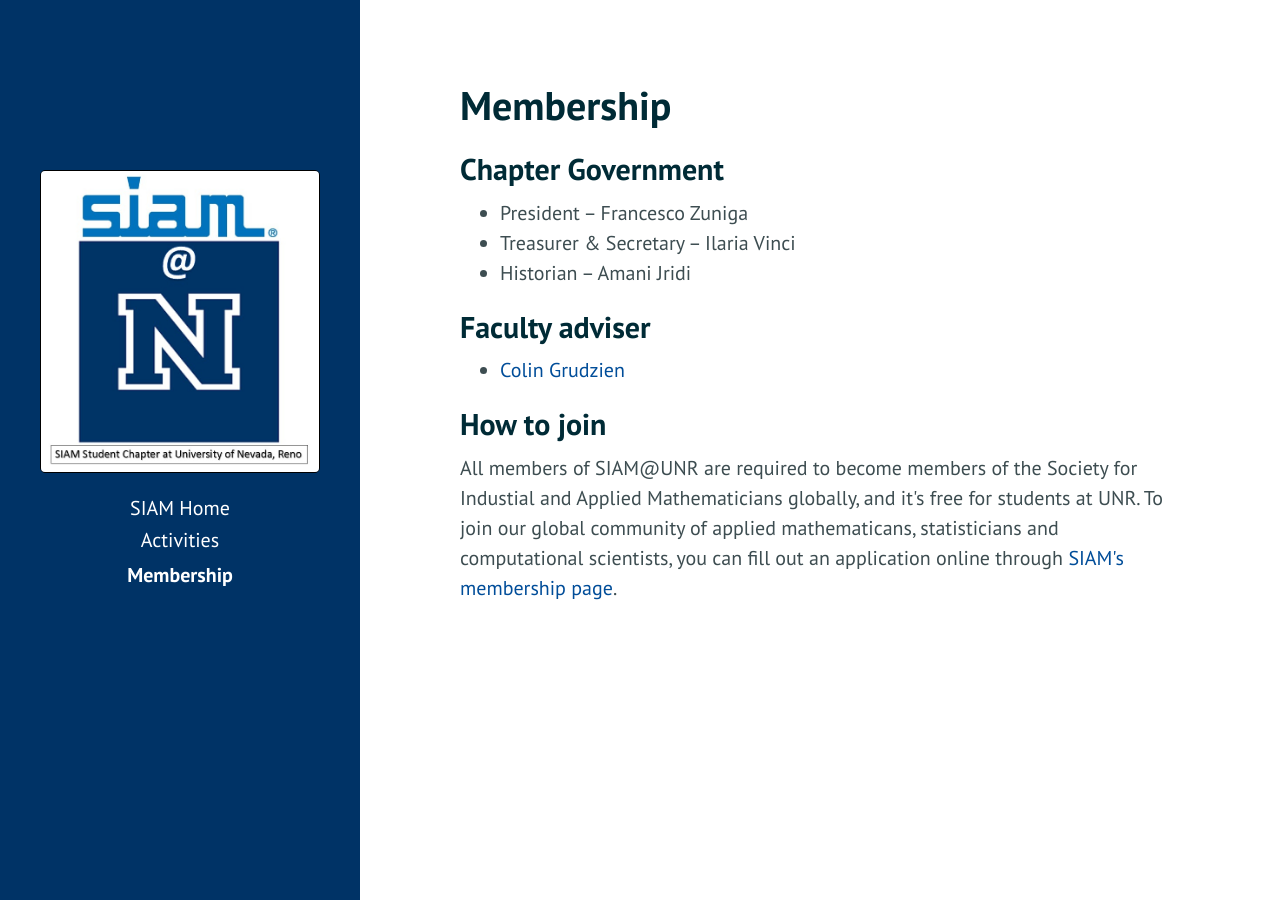
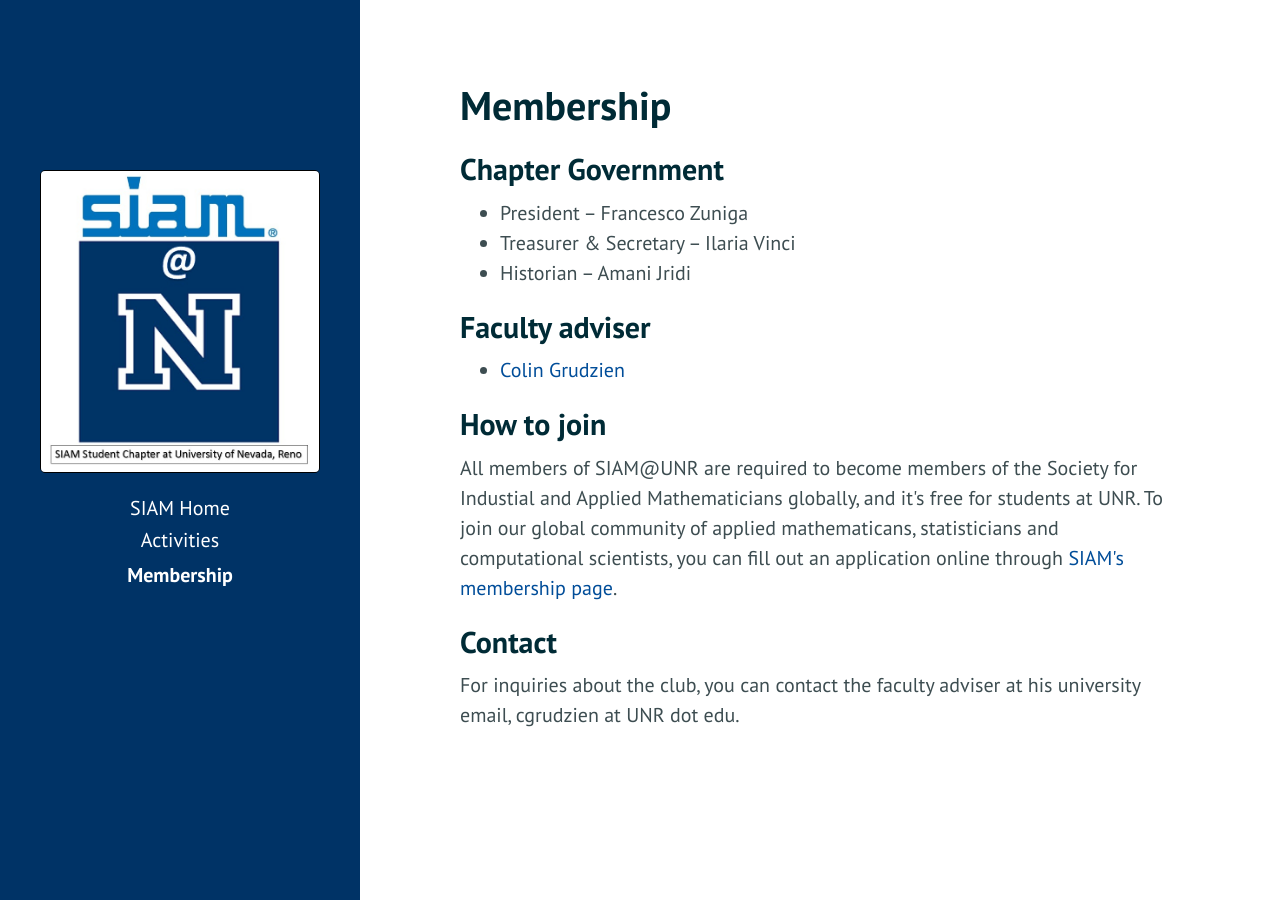
Before and after one commit to SIAM-UNR/siam-unr.github.io, a Jekyll site: the page built from membership/index.html, in a window 1280 px wide. Built offline with Jekyll 4.4.1, drawn with Linux system fonts in a browser that asks for light colours.

Commit message:
updating for contact info

```diff
--- a/membership/index.html
+++ b/membership/index.html
@@ -18,3 +18,6 @@
 All members of SIAM&#64;UNR are required to become members of the Society for Industial and Applied Mathematicians globally, and it's free for
 students at UNR.  To join our global community of applied mathematicans, statisticians and computational scientists, you can fill out an
 application online through <a href="https://siam.org/Membership/Join-SIAM/Individual-Members/Student" target="blank">SIAM's membership page</a>.
+
+<h2>Contact</h2>
+For inquiries about the club, you can contact the faculty adviser at his university email, cgrudzien at UNR dot edu.
```
